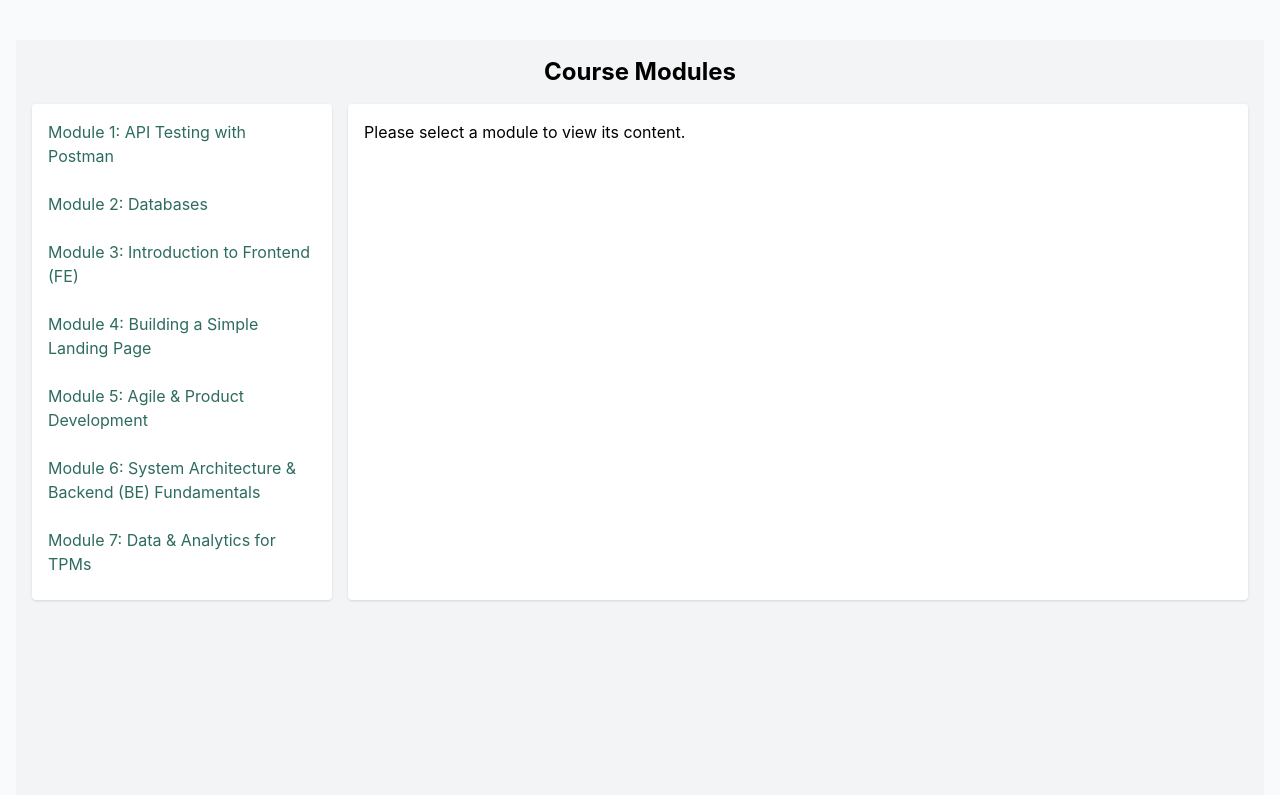
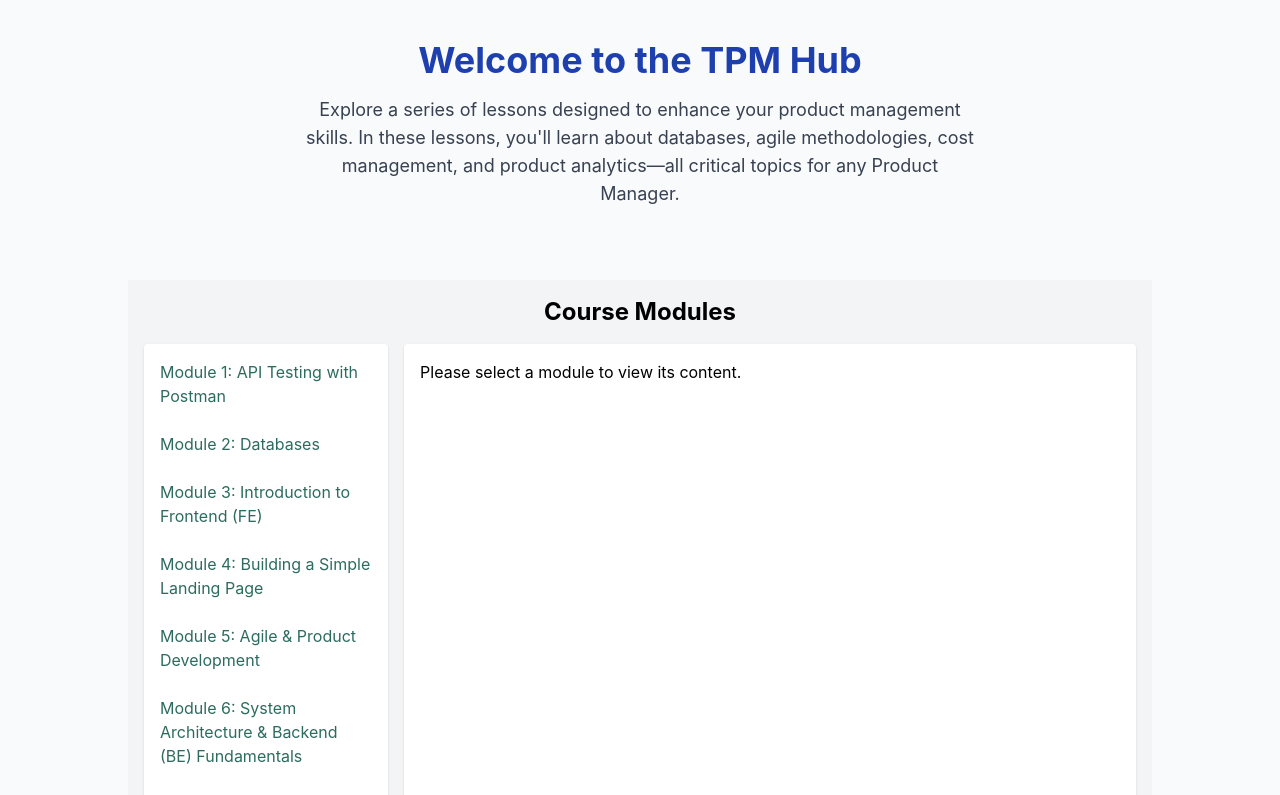
Before and after one commit to Zanarepo/TPM, a React (Create React App) app: page / in a window 1280 px wide. Shown: the top 795 px of the page. Built offline with nearby package versions, Linux system fonts and the light colour scheme.

Commit message:
added new Course module

```diff
--- a/src/component/HomePage.js
+++ b/src/component/HomePage.js
@@ -7,7 +7,7 @@
   return (
     <div className="min-h-screen bg-gray-50 py-10 px-4">
       {/* Course Outlines Section */}
-      <CourseOutlines /> {/* Include the CourseOutlines component here */}
+
       {/* Course Description Section */}
 
       {/* Introductory Header */}
@@ -18,7 +18,10 @@
         <p className="text-lg text-gray-700 max-w-2xl mx-auto">
           Explore a series of lessons designed to enhance your product management skills. In these lessons, you'll learn about databases, agile methodologies, cost management, and product analytics—all critical topics for any Product Manager.
         </p>
-      </header>
+      </header> <br/>
+      <div className="max-w-5xl mx-auto mb-12">
+        <CourseOutlines />
+      </div>
       {/* Lesson Tiles */}
       <div className="grid grid-cols-1 md:grid-cols-2 gap-8 max-w-5xl mx-auto">
         <Link to="/tpm" className="flex flex-col items-center p-6 bg-white rounded-lg shadow-lg hover:shadow-2xl transition transform hover:-translate-y-1">
```
